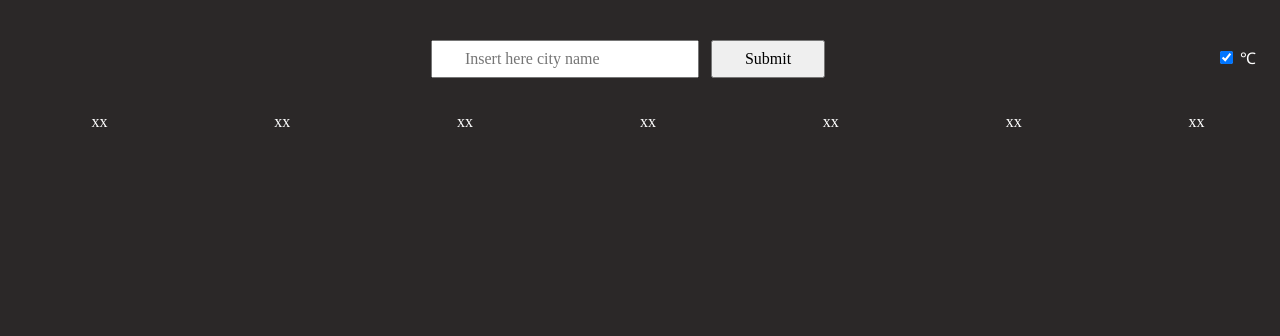
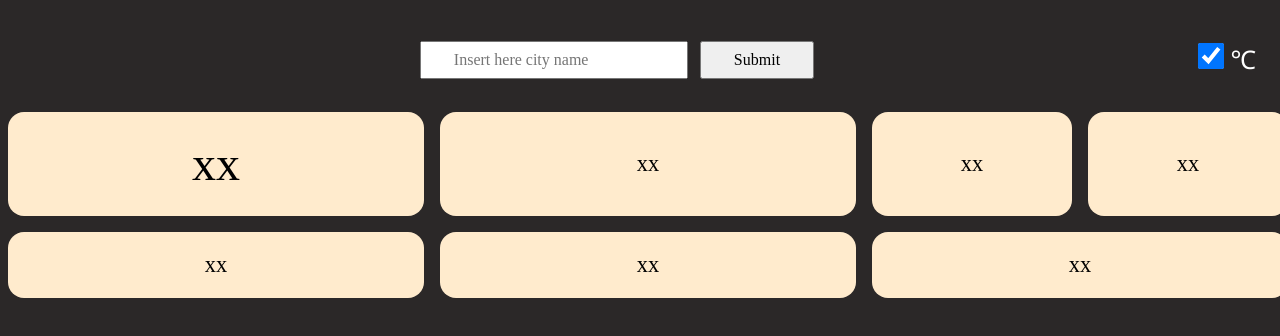
Before and after one commit to alex2323official/WeatherApp, a website built with Vite: page index.html in a window 1280 px wide. Built offline with nearby package versions, Linux system fonts and the light colour scheme.

```diff
--- a/Styles/css_appmain.css
+++ b/Styles/css_appmain.css
@@ -33,20 +33,65 @@
 }
 
 #switchUnits {
+  padding: 2rem;
+  font-size: 1.6rem;
+  height: 1.6rem;
+  width: 1.6rem;
 }
 
 .header__switch-temp-unit {
+  font-size: 1.6rem;
 }
 
 /* Today Weather */
 .today__container {
-  display: flex;
-  align-items: center;
-  justify-content: space-around;
+  display: grid;
+  grid-template-columns: 1fr 1fr 1fr 1fr 1fr 1fr;
+
+  gap: 1rem;
 }
 
 .today__big {
+  font-size: 3rem;
+  background-color: blanchedalmond;
+  color: black;
+  padding: 1rem;
+  border-radius: 1rem;
+  grid-column: 1/3;
+
+  display: flex;
+  align-items: center;
+  justify-content: center;
 }
 
 .today__small {
+  font-size: 1.4rem;
+  background-color: blanchedalmond;
+  color: black;
+  padding: 1rem;
+  border-radius: 1rem;
+
+  display: flex;
+  align-items: center;
+  justify-content: center;
 }
+
+#todayAddress {
+  grid-column: 3/5;
+}
+
+#todayDate {
+  grid-column: 5 /6;
+}
+
+#todayFeelsLikeTemp {
+  grid-column: 1 / 3;
+}
+
+#todayHumidity {
+  grid-column: 3 /5;
+}
+
+#todayWindSpeed {
+  grid-column: 5 / 7;
+}
```
